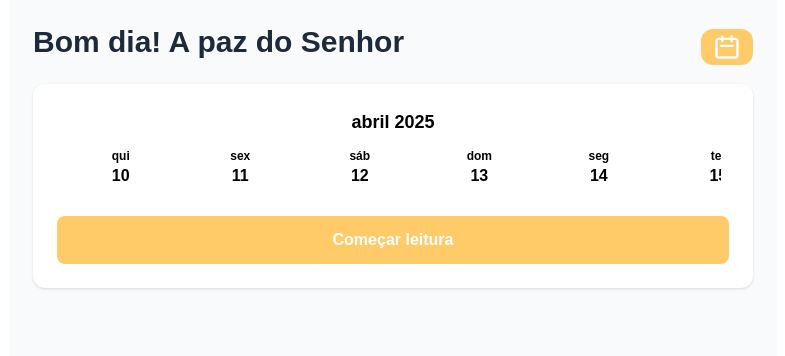
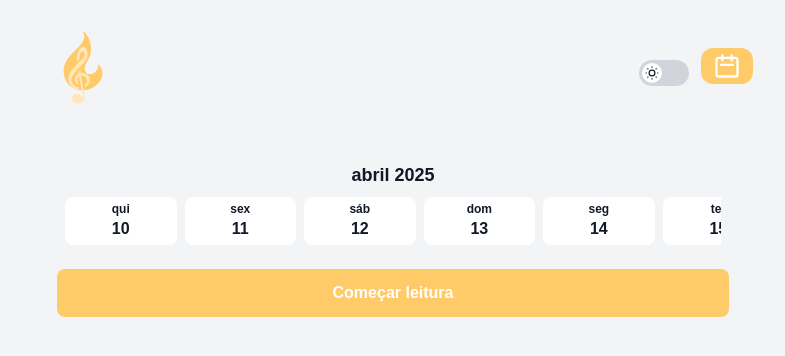
Before and after one commit to lucasdeangelo/Adoracao-Devocional, a Next.js app: page / in a window 1280 px wide. Shown: the top 356 px of the page, without its empty margins (247-1032 px from the left). Built offline with nearby package versions, Linux system fonts and the light colour scheme.

Commit message:
Add - Feature Dark Mode, mudanças de estilo na Home

```diff
--- a/src/app/components/CalendarModal.js
+++ b/src/app/components/CalendarModal.js
@@ -2,9 +2,11 @@
 import { useState, useEffect } from 'react';
 import { format, startOfMonth, endOfMonth, eachDayOfInterval, isToday, isSameMonth, isSameDay, addMonths, subMonths } from 'date-fns';
 import { ptBR } from 'date-fns/locale';
+import useDarkMode from '../hooks/useDarkMode';
 
 export default function CalendarModal({ isOpen, onClose, onDateSelect, completedDates }) {
   const [currentMonth, setCurrentMonth] = useState(new Date());
+  const [darkMode] = useDarkMode();
 
   if (!isOpen) return null;
 
@@ -16,26 +18,26 @@ export default function CalendarModal({ isOpen, onClose, onDateSelect, completed
   const handleNextMonth = () => setCurrentMonth(addMonths(currentMonth, 1));
 
   return (
-    <div className="fixed inset-0 bg-gray-300 bg-opacity-50 flex items-center justify-center z-50 p-4">
-      <div className="bg-white rounded-xl shadow-lg w-full max-w-md">
+    <div className="fixed bg-primary bg-opacity-40 inset-0 flex items-center justify-center z-50 p-4">
+      <div className={`bg-secundary rounded-xl w-full max-w-md border-1 ${darkMode ? ' border-white' : 'border-black'}`}>
         <div className="p-6">
           <div className="flex justify-between items-center mb-6">
             <button
               onClick={handlePrevMonth}
-              className="p-2 text-gray-600 hover:text-gray-900"
+              className="p-2 rounded-lg hover:text-gray-400 transition-colors cursor-pointer"
             >
               <svg xmlns="http://www.w3.org/2000/svg" className="h-5 w-5" viewBox="0 0 20 20" fill="currentColor">
                 <path fillRule="evenodd" d="M12.707 5.293a1 1 0 010 1.414L9.414 10l3.293 3.293a1 1 0 01-1.414 1.414l-4-4a1 1 0 010-1.414l4-4a1 1 0 011.414 0z" clipRule="evenodd" />
               </svg>
             </button>
 
-            <h2 className="text-xl font-bold text-gray-800">
+            <h2 className="text-xl font-bold">
               {format(currentMonth, 'MMMM yyyy', { locale: ptBR })}
             </h2>
 
             <button
               onClick={handleNextMonth}
-              className="p-2 text-gray-600 hover:text-gray-900"
+              className="p-2 rounded-lg hover:text-gray-400 transition-colors cursor-pointer"
             >
               <svg xmlns="http://www.w3.org/2000/svg" className="h-5 w-5" viewBox="0 0 20 20" fill="currentColor">
                 <path fillRule="evenodd" d="M7.293 14.707a1 1 0 010-1.414L10.586 10 7.293 6.707a1 1 0 011.414-1.414l4 4a1 1 0 010 1.414l-4 4a1 1 0 01-1.414 0z" clipRule="evenodd" />
@@ -45,7 +47,7 @@ export default function CalendarModal({ isOpen, onClose, onDateSelect, completed
 
           <div className="grid grid-cols-7 gap-1 mb-4">
             {['D', 'S', 'T', 'Q', 'Q', 'S', 'S'].map((day, index) => (
-              <div key={index} className="text-center font-medium text-gray-500 py-2">
+              <div key={index} className="text-center font-medium py-2">
                 {day}
               </div>
             ))}
@@ -65,9 +67,10 @@ export default function CalendarModal({ isOpen, onClose, onDateSelect, completed
                   disabled={!isCurrentMonth}
                   className={`
                     p-2 rounded-lg text-center
-                    ${isCurrentMonth ? 'text-gray-800' : 'text-gray-300'}
+                    ${isCurrentMonth ? (darkMode ? 'text-white' : 'text-gray-800') : 'text-gray-300'}
                     ${isTodayDate ? 'bg-[#FFCB69] text-white' : ''}
-                    hover:bg-gray-100 transition-colors
+                    ${darkMode && isCurrentMonth && !isTodayDate ? 'hover:bg-gray-700' : 'hover:bg-gray-100'}
+                    transition-colors cursor-pointer
                   `}
                 >
                   <div className="relative mx-auto w-8 h-8 flex items-center justify-center">
@@ -83,7 +86,7 @@ export default function CalendarModal({ isOpen, onClose, onDateSelect, completed
 
           <button
             onClick={onClose}
-            className="w-full py-3 bg-gray-100 hover:bg-gray-200 rounded-lg font-medium text-gray-800 transition-colors"
+            className="w-full py-3 bg-gray-200 hover:bg-gray-300 rounded-lg font-medium text-gray-800 transition-colors cursor-pointer"
           >
             Fechar
           </button>
--- /dev/null
+++ b/src/app/components/ThemeToggle.js
@@ -0,0 +1,36 @@
+'use client'
+import useDarkMode from '../hooks/useDarkMode';
+
+export default function ThemeToggle() {
+  const [darkMode, setDarkMode] = useDarkMode();
+
+  return (
+    <button
+      onClick={() => setDarkMode(!darkMode)}
+      className="theme-toggle"
+      aria-label={darkMode ? "Desativar modo escuro" : "Ativar modo escuro"}
+    >
+      <div className="toggle-track">
+        <div className={`toggle-thumb ${darkMode ? 'dark' : ''}`}>
+          {darkMode ? (
+            <svg xmlns="http://www.w3.org/2000/svg" width="16" height="16" viewBox="0 0 24 24" fill="none" stroke="#000" strokeWidth="2">
+              <path d="M21 12.79A9 9 0 1 1 11.21 3 7 7 0 0 0 21 12.79z"></path>
+            </svg>
+          ) : (
+            <svg xmlns="http://www.w3.org/2000/svg" width="16" height="16" viewBox="0 0 24 24" fill="none" stroke="currentColor" strokeWidth="2">
+              <circle cx="12" cy="12" r="5"></circle>
+              <line x1="12" y1="1" x2="12" y2="3"></line>
+              <line x1="12" y1="21" x2="12" y2="23"></line>
+              <line x1="4.22" y1="4.22" x2="5.64" y2="5.64"></line>
+              <line x1="18.36" y1="18.36" x2="19.78" y2="19.78"></line>
+              <line x1="1" y1="12" x2="3" y2="12"></line>
+              <line x1="21" y1="12" x2="23" y2="12"></line>
+              <line x1="4.22" y1="19.78" x2="5.64" y2="18.36"></line>
+              <line x1="18.36" y1="5.64" x2="19.78" y2="4.22"></line>
+            </svg>
+          )}
+        </div>
+      </div>
+    </button>
+  );
+}
--- a/src/app/globals.css
+++ b/src/app/globals.css
@@ -1,8 +1,25 @@
 @import "tailwindcss";
 
 :root {
-  --background: #ffffff;
-  --foreground: #ffffff;
+  /* Light theme colors */
+  --bg-primary: #f3f4f6;
+  --bg-secondary: #ffffff;
+  --text-primary: #111827;
+  --text-secondary: #4b5563;
+  --border-color: #e5e7eb;
+  --accent-color: #FFCB69;
+}
+
+[data-theme="dark"] {
+  /* Dark theme colors */
+  --bg-primary: #111827;
+  --bg-secondary: #1f2937;
+  --text-primary: #f9fafb;
+  --text-secondary: #d1d5db;
+  --text-darkmode: #f9fafb;
+  --btn-selected: #374151;
+  --border-color: #374151;
+  --accent-color: #d97706;
 }
 
 @theme inline {
@@ -18,8 +35,9 @@
 }
 
 body {
-  background: var(--background);
-  color: var(--foreground);
+  background-color: var(--bg-primary);
+  color: var(--text-primary);
+  transition: background-color 0.3s, color 0.3s;
   font-family: Arial, Helvetica, sans-serif;
 }
 
@@ -52,3 +70,91 @@ body {
   transform: scale(0.95);
   transition: opacity 300ms, transform 300ms;
 }
+
+.btn-primary {
+  background-color: var(--accent-color);
+}
+
+.btn-calendar {
+  background-color: var(--bg-secondary);
+}
+
+.text-primary {
+  color: var(--text-primary);
+}
+
+.text-secundary {
+  color: var(--text-secondary);
+}
+
+.text-darkmode {
+  color: var(--text-darkmode);
+}
+
+.bg-primary {
+  background-color: var(--bg-primary);
+}
+
+.bg-secondary {
+  background-color: var(--bg-secondary);
+}
+
+.btn-selected {
+  background-color: var(--btn-selected);
+}
+
+.theme-toggle {
+  position: relative;
+  display: inline-block;
+  width: 50px;
+  height: 26px;
+  border: none;
+  background: transparent;
+  cursor: pointer;
+}
+
+.toggle-track {
+  position: absolute;
+  top: 0;
+  left: 0;
+  width: 100%;
+  height: 100%;
+  background-color: #d1d5db;
+  border-radius: 13px;
+  transition: background-color 0.3s;
+}
+
+[data-theme="dark"] .toggle-track {
+  background-color: #4b5563;
+}
+
+.toggle-thumb {
+  position: absolute;
+  top: 3px;
+  left: 3px;
+  width: 20px;
+  height: 20px;
+  background-color: white;
+  border-radius: 50%;
+  display: flex;
+  justify-content: center;
+  align-items: center;
+  transition: transform 0.3s;
+}
+
+.toggle-thumb.dark {
+  transform: translateX(24px);
+}
+
+.toggle-thumb svg {
+  width: 14px;
+  height: 14px;
+}
+
+.shadow-white {
+  box-shadow: 0 10px 10px -3px rgb(255, 255, 255, 0.1), 0 4px 6px -4px rgb(255, 255, 255, 0.1);
+}
+
+.shadow-white-sm {
+  box-shadow: 1px 3px 0 rgb(255, 255, 255, 0.1), 0 1px 2px -1px rgb(255, 255, 255, 0.08);
+}
--- /dev/null
+++ b/src/app/hooks/useDarkMode.js
@@ -0,0 +1,51 @@
+import { useState, useEffect } from 'react';
+
+export default function useDarkMode() {
+  const [darkMode, setDarkMode] = useState(false);
+  const [mounted, setMounted] = useState(false);
+
+  useEffect(() => {
+    setMounted(true);
+    const savedMode = localStorage.getItem('darkMode');
+    const systemPrefersDark = window.matchMedia('(prefers-color-scheme: dark)').matches;
+
+    if (savedMode !== null) {
+      setDarkMode(JSON.parse(savedMode));
+    } else if (systemPrefersDark) {
+      setDarkMode(true);
+    }
+  }, []);
+
+  useEffect(() => {
+    if (!mounted) return;
+
+    if (darkMode) {
+      document.documentElement.setAttribute('data-theme', 'dark');
+    } else {
+      document.documentElement.removeAttribute('data-theme');
+    }
+
+    localStorage.setItem('darkMode', JSON.stringify(darkMode));
+  }, [darkMode, mounted]);
+
+   useEffect(() => {
+    const checkDarkMode = () => {
+      const isDark = document.documentElement.getAttribute('data-theme') === 'dark';
+      setDarkMode(isDark);
+    };
+
+    // Verificar inicialmente
+    checkDarkMode();
+
+    // Observar mudanças no atributo
+    const observer = new MutationObserver(checkDarkMode);
+    observer.observe(document.documentElement, {
+      attributes: true,
+      attributeFilter: ['data-theme']
+    });
+
+    return () => observer.disconnect();
+  }, []);
+
+  return [darkMode, setDarkMode];
+}
--- a/src/app/layout.js
+++ b/src/app/layout.js
@@ -23,7 +23,7 @@ export default function RootLayout({ children }) {
   return (
     <html lang="en">
       <body
-        className={`${poppins.variable} ${nunito.variable} font-sans`}>
+        className={`${poppins.variable} ${nunito.variable} font-sans bg-white dark:bg-gray-900 text-gray-800 dark:text-gray-100 transition-colors duration-300`}>
         {children}
       </body>
     </html>
--- a/src/app/page.js
+++ b/src/app/page.js
@@ -1,10 +1,13 @@
 'use client'
 import { useState, useEffect, useRef, useCallback } from 'react';
 import { format, addDays, subDays, startOfMonth, endOfMonth, eachDayOfInterval, isToday, isSameDay } from 'date-fns'
+import Image from 'next/image';
 import { ptBR } from 'date-fns/locale';
 import { ChevronLeftIcon } from '@heroicons/react/24/outline';
 import ReactMarkdown from 'react-markdown';
 import CalendarModal from '../app/components/CalendarModal';
+import ThemeToggle from '../app/components/ThemeToggle';
+import logo from '../../public/assets/logo.png';
 
 const DAYS_VISIBLE = 7 // Dias inicialmente visíveis
 const BUFFER_DAYS = 5 // Dias extras para pré-carregar
@@ -208,7 +211,7 @@ const loadDays = useCallback((direction = 'next') => {
 
 
     return (
-      <div className="bg-white p-6 rounded-xl shadow-sm">
+      <div className="p-6 rounded-xl">
         <div className='mb-10 flex items-center gap-4'>
           <button
             onClick={() => setCurrentStep('calendar')}
@@ -218,7 +221,7 @@ const loadDays = useCallback((direction = 'next') => {
             <ChevronLeftIcon className="w-5 h-5" />
           </button>
 
-          <h3 className="font-nunito font-bold text-xl text-black">
+          <h3 className="font-nunito font-bold text-xl ">
           {formattedDate.split(' ').map((word, index) => (
             <span key={index}>
               {index === 0 ?
@@ -232,21 +235,21 @@ const loadDays = useCallback((direction = 'next') => {
         </div>
         {isLoading ? (
           <div className="animate-pulse space-y-4">
-            <div className="h-6 bg-gray-200 rounded w-1/2"></div>
-            <div className="h-4 bg-gray-200 rounded w-full"></div>
-            <div className="h-4 bg-gray-200 rounded w-3/4"></div>
+            <div className="h-6  rounded w-1/2"></div>
+            <div className="h-4  rounded w-full"></div>
+            <div className="h-4  rounded w-3/4"></div>
           </div>
         ) : (
           <ReactMarkdown
 
             components={{
-              h1: ({ node, ...props }) => <h1 className="text-3xl text-black font-bold mb-4" {...props} />,
-              h2: ({ node, ...props }) => <h2 className="text-xl text-black font-bold mb-4" {...props} />,
-              h3: ({ node, ...props }) => <h3 className="text-lg text-black font-bold mb-4" {...props} />,
-              p: ({ node, ...props }) => <p className="text-gray-700 mb-4 leading-relaxed" {...props} />,
-              ul: ({ node, ...props }) => <ul className="text-gray-700 list-disc font-medium mb-4 ml-4" {...props} />,
-              li: ({ node, ...props }) => <li className="text-gray-700 list-decimal font-medium mb-4 ml-4" {...props} />,
-              blockquote: ({ node, ...props }) => <blockquote className="border-l-4 border-[#FFCB69] pl-4 bg-gray-50  my-4 text-gray-600" {...props} />,
+              h1: ({ node, ...props }) => <h1 className="text-3xl  font-bold mb-4" {...props} />,
+              h2: ({ node, ...props }) => <h2 className="text-xl  font-bold mb-4" {...props} />,
+              h3: ({ node, ...props }) => <h3 className="text-lg  font-bold mb-4" {...props} />,
+              p: ({ node, ...props }) => <p className=" mb-4 leading-relaxed" {...props} />,
+              ul: ({ node, ...props }) => <ul className=" list-disc font-medium mb-4 ml-4" {...props} />,
+              li: ({ node, ...props }) => <li className=" list-decimal font-medium mb-4 ml-4" {...props} />,
+              blockquote: ({ node, ...props }) => <blockquote className="border-l-4 border-[#FFCB69] pl-4   my-4 " {...props} />,
             }}
           >
             {content}
@@ -270,11 +273,19 @@ const loadDays = useCallback((direction = 'next') => {
 
   // Componente do calendário horizontal
   const Calendar = () => {
+    // Estado para controlar o dark mode
+  const [isDarkMode, setIsDarkMode] = useState(false);
+
+  // Efeito para detectar dark mode apenas no cliente
+  useEffect(() => {
+    setIsDarkMode(document.documentElement.getAttribute('data-theme') === 'dark');
+  }, []);
+
   return (
-    <div className="bg-white p-4 md:p-6 rounded-xl shadow-sm">
+    <div className="p-4 md:p-6">
       <div className="flex items-center justify-between mb-4">
         <div className="flex-1 mx-2 overflow-hidden">
-          <div className="font-nunito font-bold text-black text-center text-lg mb-2">
+          <div className="font-nunito font-bold text-center text-lg mb-2">
             {visibleMonth}
           </div>
 
@@ -298,11 +309,16 @@ const loadDays = useCallback((direction = 'next') => {
                     flex flex-col items-center justify-center
                     rounded-lg text-sm transition-all relative
                     ${isTodayDate ? 'font-bold' : 'font-semibold'}
-                    ${isSelected && !isTodayDate ? 'bg-gray-200' : 'bg-white'}
+                    ${isSelected && !isTodayDate ? 'btn-selected' : 'bg-secondary'}
+                    ${isTodayDate
+                        ? 'text-white' // Sempre branco para o dia atual
+                        : isDarkMode
+                          ? 'text-darkmode' // Branco no dark mode
+                          : 'text-primary' // Preto no light mode
+                      }
                     `}
                   style={{
-                    backgroundColor: isTodayDate ? '#FFCB69' : undefined,
-                    color: isTodayDate ? 'white' : 'black'
+                    backgroundColor: isTodayDate ? '#FFCB69' : undefined
                   }}
                 >
                   <span className="font-nunito text-xs">
@@ -336,17 +352,21 @@ const loadDays = useCallback((direction = 'next') => {
 
 
   return (
-    <div className="min-h-screen bg-gray-50 p-4 md:p-6 max-w-screen-md mx-auto">
+    <div className="min-h-screen p-4 md:p-6 max-w-screen-md mx-auto">
       <div className='flex justify-between items-center'>
-        <h1 className="text-2xl md:text-3xl font-bold text-gray-800 mb-4 md:mb-6">Bom dia! A paz do Senhor</h1>
+        <Image src={logo} width={100} height={100} alt='a' onClick={() => setCurrentStep('calendar')} className='cursor-pointer'/>
+        <div className='flex gap-3 justify-center items-center mb-3.5'>
+          <ThemeToggle/>
+
           <button
             onClick={() => setIsCalendarModalOpen(true)}
-          className="px-3 py-1 mb-3.5 rounded-xl bg-[#FFCB69] hover:bg-[#FFC352] transition-colors"
+            className="px-3 py-1 mb-3.5 rounded-xl bg-[#FFCB69] hover:bg-[#FFC352] transition-colors cursor-pointer"
             >
             <svg xmlns="http://www.w3.org/2000/svg" className="h-7 w-7 text-white" fill="none" viewBox="0 0 24 24" stroke="currentColor">
               <path strokeLinecap="round" strokeLinejoin="round" strokeWidth={2} d="M8 7V3m8 4V3m-9 8h10M5 21h14a2 2 0 002-2V7a2 2 0 00-2-2H5a2 2 0 00-2 2v12a2 2 0 002 2z" />
             </svg>
           </button>
+        </div>
       </div>
 
       {currentStep === 'calendar' && <Calendar />}
```
Also changed, not shown: public/assets/logo.png (added). Lines whose indentation alone changed are shown as unchanged.
